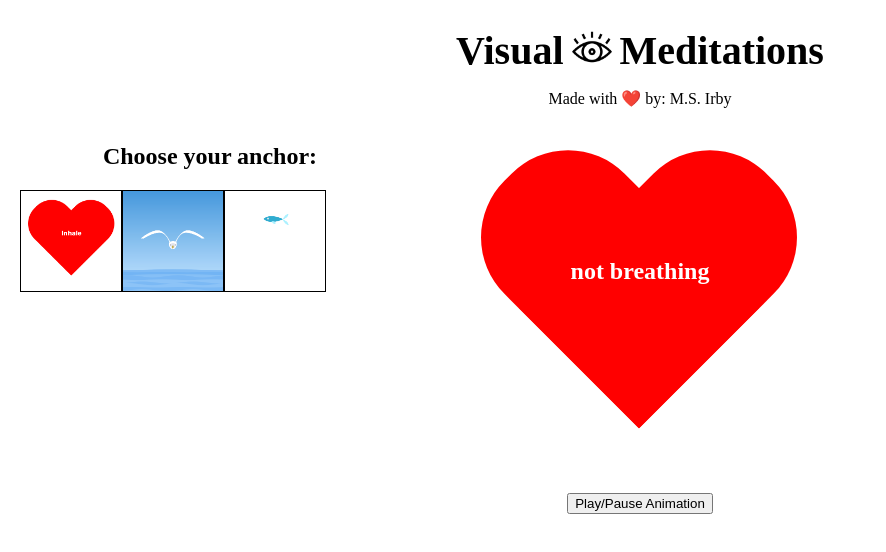
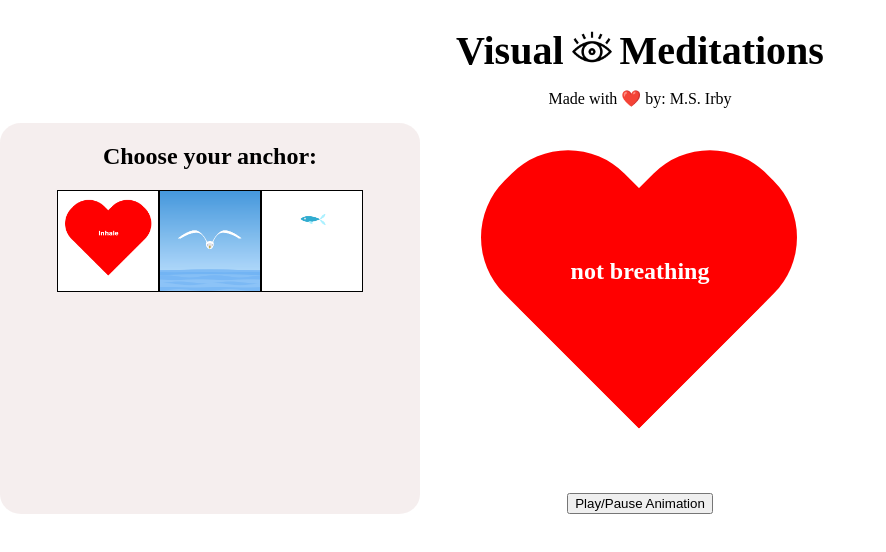
Before and after one commit to msi-ism/visual-meditation-app, a React (Create React App) app: page / in a window 1280 px wide. Shown: the top 552 px of the page, without its empty margins (0-886 px from the left). Built offline with nearby package versions, Linux system fonts and the light colour scheme.

Commit message:
active choice selector css added

```diff
--- a/src/App.css
+++ b/src/App.css
@@ -60,14 +60,19 @@
 }
 
 
-
 .App > .page-title {
   grid-column-start: 2;
 }
 
 .choice-container {
   grid-column-start: 1;
+  width: 100%;
+  height: 100%;
+  background-color: rgb(158, 89, 89, .1);
+  border-radius: 5%;
 }
 .animation-container {
   grid-column-start: 2;
+  width: 100%;
+  height: auto;
 }
--- a/src/VisualChooser.css
+++ b/src/VisualChooser.css
@@ -4,12 +4,20 @@
     width: auto;
     height: auto;
     margin: 20px;
+    justify-content: center;
 }
 
 
 .choice > .choice-img {
     max-height: 100px;
     border: 1px solid black;
+    transition: .5s ease;
+    backface-visibility: hidden;
+
+}
+
+.choice-img:hover {
+    opacity: 0.3;
 
 }
 .active {
--- a/src/VisualChooser.js
+++ b/src/VisualChooser.js
@@ -1,4 +1,5 @@
 import React from 'react';
+import {useState, useEffect, useRef} from 'react'
 import seagullPic from './images/seagull.png'
 import fishPic from './images/fish.png'
 import heartPic from './images/heartshape.png'
@@ -6,9 +7,18 @@ import './VisualChooser.css'
 
 const VisualChooser = ({setAnimation, animations}) => {
 
+    const [isActive, setIsActive] = useState(false)
+
     const handleClick = (evt) => {
         setAnimation(animations[evt.target.id])
-        console.log(evt.target.id)
+        let choices = document.querySelector('.choice-holder')
+        for (let i = 0; i < choices.children.length; i++) {
+            if (choices.children[i].classList.contains('active')) {
+                choices.children[i].classList.remove('active')
+            }
+        }
+        evt.currentTarget.classList.toggle('active')
+        // console.log(evt.target.id)
     }
 
     return (
```
